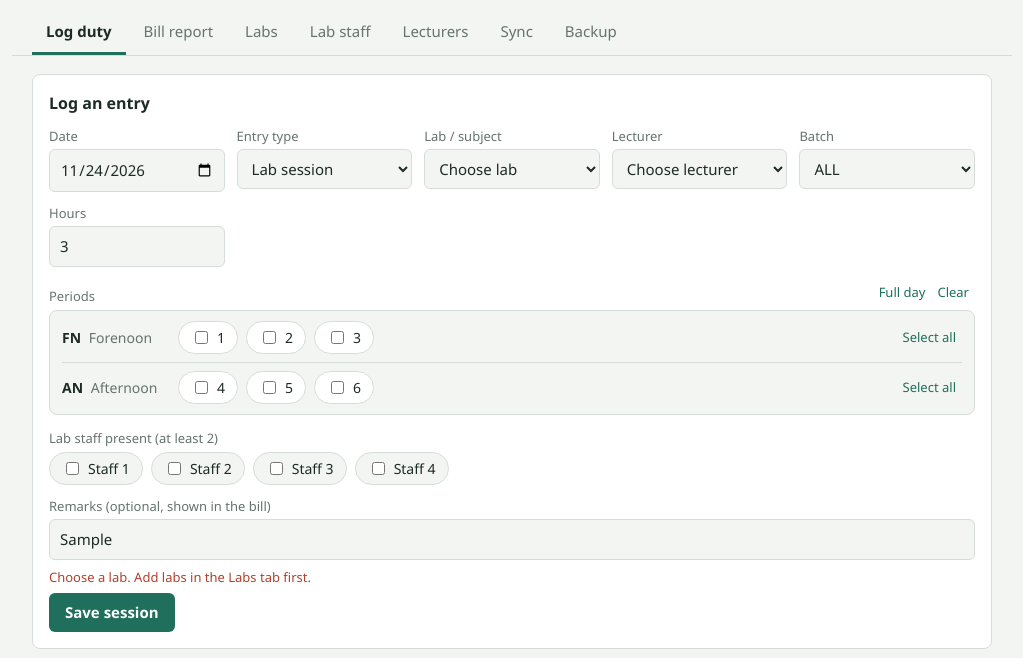
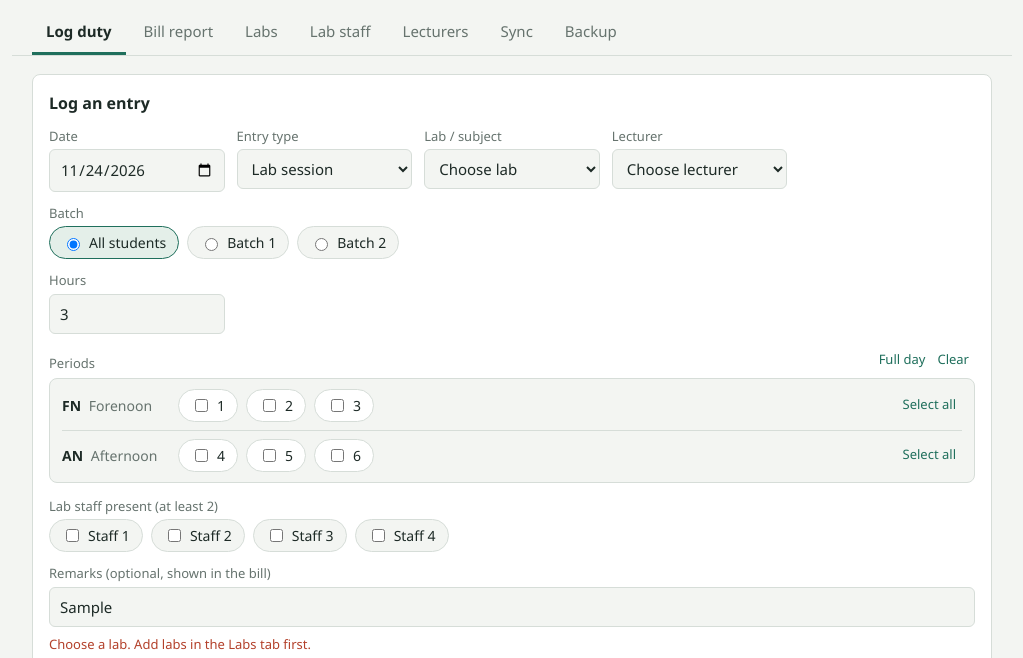
Before and after one commit to sukumaranshravan/gpcncivillab, a plain HTML site: page index.html in a window 1280 px wide. Both pictures are taken after typing "Sample" into the empty fields and a click on the button "Save session". Shown: the part 99-757 px from the top of the page, without its empty margins (128-1151 px from the left). Drawn offline with Linux system fonts and the light colour scheme.

Commit message:
Update index.html

```diff
--- a/index.html
+++ b/index.html
@@ -88,7 +88,7 @@ button.link:hover{text-decoration:underline}
       <div><label for="lType">Entry type</label><select id="lType"><option value="lab">Lab session</option><option value="work">Other academic work (record only)</option><option value="remark">Remark / duty only</option></select></div>
       <div class="forlab"><label for="lLab">Lab / subject</label><select id="lLab"></select></div>
       <div class="forlab"><label for="lLect">Lecturer</label><select id="lLect"></select></div>
-      <div class="forlab"><label for="lBatch">Batch</label><select id="lBatch"><option>ALL</option><option>BATCH-1</option><option>BATCH-2</option><option>BATCH-3</option></select></div>
+      <div class="forlab" style="grid-column:1/-1"><label>Batch</label><div class="checks" id="lBatch"><label><input type="radio" name="batch" value="ALL" checked>All students</label><label><input type="radio" name="batch" value="BATCH-1">Batch 1</label><label><input type="radio" name="batch" value="BATCH-2">Batch 2</label></div></div>
       <div class="forlab"><label for="lHrs">Hours</label><input type="number" id="lHrs" min="0" step="0.5" value="3"></div>
       <div class="fornon hide" style="grid-column:1/-1"><label for="lDesc">Description (shown in the bill)</label><input id="lDesc" placeholder="e.g. Course file work, Special class, Exam invigilation duty"></div>
     </div>
@@ -371,6 +371,8 @@ const tType=l=>l.type||"lab";
 function whatT(l){const t=tType(l);if(t==="lab")return nm(db.labs,l.lab)+(l.batch&&l.batch!=="ALL"?" ("+l.batch+")":"");return (t==="work"?"Other work: ":"Remark: ")+(l.desc||"")}
 const what=l=>esc(whatT(l));
 const nfmt=x=>String(+(+x).toFixed(2));
+const getBatch=()=>(document.querySelector("#lBatch input:checked")||{}).value||"ALL";
+function setBatch(b){const all=[...document.querySelectorAll("#lBatch input")];(all.find(i=>i.value===b)||all[0]).checked=true}
 function applyType(){
   const t=$("lType").value;
   document.querySelectorAll(".forlab").forEach(e=>e.classList.toggle("hide",t!=="lab"));
@@ -385,7 +387,7 @@ $("logSave").onclick=()=>{
   const staff=[...document.querySelectorAll("#lStaff input:checked")].map(i=>i.value);
   const periods=[...document.querySelectorAll("#lPer input:checked")].map(i=>+i.value).sort((a,b)=>a-b);
   const rec={type:t,date:$("lDate").value,periods,staff};
-  if(t==="lab")Object.assign(rec,{lab:$("lLab").value,lect:$("lLect").value,batch:$("lBatch").value,hrs:parseFloat($("lHrs").value)||0,note:$("lNote").value.trim(),desc:""});
+  if(t==="lab")Object.assign(rec,{lab:$("lLab").value,lect:$("lLect").value,batch:getBatch(),hrs:parseFloat($("lHrs").value)||0,note:$("lNote").value.trim(),desc:""});
   else Object.assign(rec,{lab:"",lect:"",batch:"",hrs:0,note:"",desc:$("lDesc").value.trim()});
   if(!rec.date)return m.textContent="Pick a date.";
   if(t==="lab"){
@@ -414,7 +416,7 @@ function renderLog(){
   $("lDate").value=e?e.date:($("lDate").value||today());
   $("lLab").innerHTML=opts(db.labs,e?e.lab:$("lLab").value,"Choose lab");
   $("lLect").innerHTML=opts(db.lect,e?e.lect:$("lLect").value,"Choose lecturer");
-  if(e){$("lType").value=tType(e);$("lBatch").value=e.batch||"ALL";$("lDesc").value=e.desc||"";$("lHrs").value=tType(e)==="lab"?e.hrs:3;$("lNote").value=e.note||"";setPer(e.periods||[])}
+  if(e){$("lType").value=tType(e);setBatch(e.batch);$("lDesc").value=e.desc||"";$("lHrs").value=tType(e)==="lab"?e.hrs:3;$("lNote").value=e.note||"";setPer(e.periods||[])}
   applyType();
   const sel=e?e.staff:[...document.querySelectorAll("#lStaff input:checked")].map(i=>i.value);
   $("lStaff").innerHTML=db.staff.length?db.staff.map(s=>`<label><input type="checkbox" value="${s.id}"${sel.includes(s.id)?" checked":""}>${esc(s.name)}</label>`).join(""):`<span class="empty">Add lab staff first.</span>`;
```
